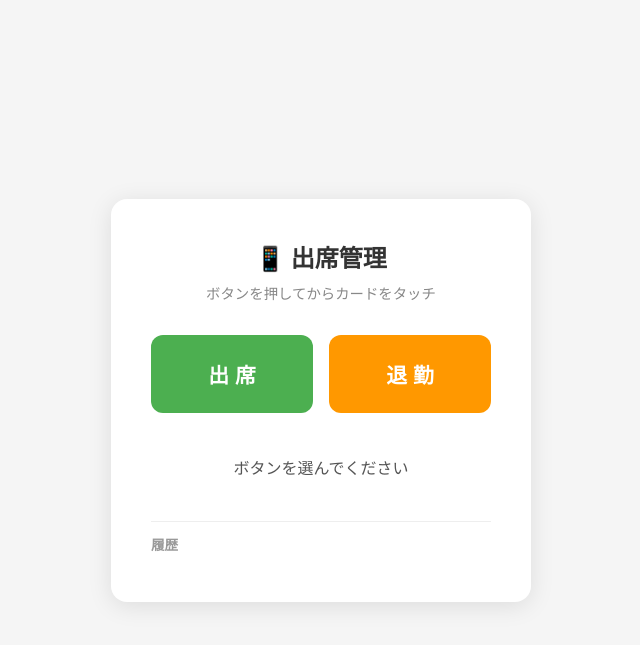
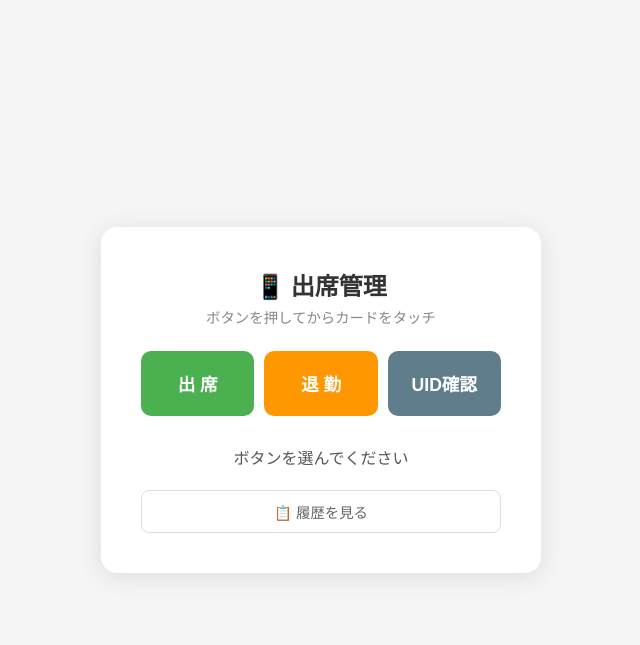
Before and after one commit to nana743533/PaSoRi-to-spreadsheet, a Flask app: page / in a window 1280 px wide. Shown: the top 645 px of the page, without its empty margins (319-959 px from the left). Run offline with Flask 3, Linux system fonts and the light colour scheme.

Commit message:
feat: 4機能追加（キャンセル、履歴ページ、カード登録、UID確認）
- 機能1: 待機中にキャンセルボタンで中断可能
- 機能2: /history で打刻履歴を表示
- 機能3: 未登録カードをモーダルで名簿登録
- 機能4: UID確認モード（出席/退勤しない）
- バックエンド: threading.Event でキャンセル対応

```diff
--- a/app.py
+++ b/app.py
@@ -1,12 +1,11 @@
 #!/usr/bin/env python3
 """
 出席管理システム Web アプリ
-ボタンを押してから PaSoRi に NTAG215 カードをタッチすると
-Google スプレッドシートに打刻します。
 """
 import os
 import sys
 import time
+import threading
 from datetime import datetime
 from binascii import hexlify
 
@@ -25,9 +24,9 @@ def _load_dotenv(path=None):
             for line in f:
                 line = line.strip()
                 if line and not line.startswith("#") and "=" in line:
-                    key, _, value = line.partition("=")
-                    if key.strip() not in os.environ:
-                        os.environ[key.strip()] = value.strip()
+                    k, _, v = line.partition("=")
+                    if k.strip() not in os.environ:
+                        os.environ[k.strip()] = v.strip()
 
 _load_dotenv()
 
@@ -35,7 +34,7 @@ _load_dotenv()
 SPREADSHEET_KEY = os.environ.get("SPREADSHEET_KEY", "your-spreadsheet-key")
 CREDENTIALS_FILE = os.environ.get("CREDENTIALS_FILE", "credentials/your-credentials-file.json")
 READER_NAME = "PaSoRi"
-CARD_TIMEOUT = 30  # カード待ちタイムアウト（秒）
+CARD_TIMEOUT = 30
 # ────────────────────────────────────────────────────────
 
 SCOPE = [
@@ -44,6 +43,7 @@ SCOPE = [
 ]
 
 app = Flask(__name__)
+cancel_event = threading.Event()
 
 
 def find_pasori():
@@ -54,9 +54,12 @@ def find_pasori():
 
 
 def read_card_uid(reader, timeout=CARD_TIMEOUT):
-    """カードを待って UID を返す"""
+    """カードを待って UID を返す。キャンセル可能。"""
     deadline = time.time() + timeout
     while time.time() < deadline:
+        if cancel_event.is_set():
+            cancel_event.clear()
+            return None
         try:
             conn = reader.createConnection()
             conn.connect()
@@ -83,6 +86,13 @@ def find_member(client, card_id):
     return None
 
 
+def load_all_members(client):
+    ws = client.open_by_key(SPREADSHEET_KEY).worksheet("名簿")
+    records = ws.get_all_records()
+    return {str(r.get("カードID", "")).strip(): r
+            for r in records if r.get("カードID", "")}
+
+
 def record(client, member, record_type):
     """record_type: 'start' or 'end'"""
     ws = client.open_by_key(SPREADSHEET_KEY).worksheet("出席")
@@ -90,65 +100,137 @@ def record(client, member, record_type):
     name = member.get("氏名", "")
     date_str = now.strftime("%Y/%m/%d")
     time_str = now.strftime("%H:%M")
-
     ws.append_row([date_str, name,
                    time_str if record_type == "start" else "",
                    time_str if record_type == "end" else ""])
 
 
-# ── ルート ─────────────────────────────────────────────
+def register_card_to_sheet(client, card_id, name):
+    """カードUID を名簿に登録"""
+    ws = client.open_by_key(SPREADSHEET_KEY).worksheet("名簿")
+    records = ws.get_all_records()
+
+    # 既存の氏名を検索
+    for i, r in enumerate(records):
+        if r.get("氏名", "") == name:
+            ws.update_cell(i + 2, 10, card_id)  # J列: カードID
+            return True
+
+    # 新規追加
+    ws.update_cell(len(records) + 2, 2, name)
+    ws.update_cell(len(records) + 2, 10, card_id)
+    return True
+
+
+def get_history(client, limit=50):
+    """出席シートの履歴を取得"""
+    ws = client.open_by_key(SPREADSHEET_KEY).worksheet("出席")
+    records = ws.get_all_records()
+    records.reverse()  # 新しい順
+    return records[:limit]
+
+
+# ── API ────────────────────────────────────────────────
+
+@app.route("/api/cancel", methods=["POST"])
+def api_cancel():
+    cancel_event.set()
+    return jsonify({"ok": True})
+
+
+@app.route("/api/read", methods=["POST"])
+def api_read():
+    data = request.get_json()
+    record_type = data.get("type")  # "start" | "end" | "check"
+
+    if record_type not in ("start", "end", "check"):
+        return jsonify({"ok": False, "error": "type が不正です"}), 400
+
+    reader = find_pasori()
+    if not reader:
+        return jsonify({"ok": False, "error": "PaSoRi が見つかりません"}), 500
+
+    cancel_event.clear()
+    uid = read_card_uid(reader, timeout=CARD_TIMEOUT)
+
+    if uid is None:
+        return jsonify({"ok": False, "cancelled": cancel_event.is_set(),
+                        "error": "キャンセルされました" if cancel_event.is_set()
+                        else f"タイムアウト（{CARD_TIMEOUT}秒）"}), 408
+
+    # UID 確認モード
+    if record_type == "check":
+        try:
+            client = get_sheets_client()
+            member = find_member(client, uid)
+        except Exception as e:
+            return jsonify({"ok": False, "error": f"スプレッドシートエラー: {e}"}), 500
+
+        if member:
+            return jsonify({"ok": True, "uid": uid, "name": member.get("氏名", ""),
+                            "registered": True})
+        else:
+            return jsonify({"ok": True, "uid": uid, "registered": False})
+
+    # 出席/退勤モード
+    try:
+        client = get_sheets_client()
+        member = find_member(client, uid)
+    except Exception as e:
+        return jsonify({"ok": False, "error": f"スプレッドシートエラー: {e}"}), 500
+
+    if not member:
+        return jsonify({"ok": False, "uid": uid, "unregistered": True,
+                        "error": "未登録のカードです"}), 404
+
+    try:
+        record(client, member, record_type)
+    except Exception as e:
+        return jsonify({"ok": False, "error": f"打刻エラー: {e}"}), 500
+
+    label = {"start": "出席", "end": "退勤"}[record_type]
+    now = datetime.now().strftime("%H:%M")
+    return jsonify({"ok": True, "uid": uid, "name": member.get("氏名", ""),
+                    "type": label, "time": now})
+
+
+@app.route("/api/register", methods=["POST"])
+def api_register():
+    data = request.get_json()
+    uid = data.get("uid")
+    name = data.get("name", "").strip()
+
+    if not uid or not name:
+        return jsonify({"ok": False, "error": "UID と氏名が必要です"}), 400
+
+    try:
+        client = get_sheets_client()
+        register_card_to_sheet(client, uid, name)
+        return jsonify({"ok": True, "name": name, "uid": uid})
+    except Exception as e:
+        return jsonify({"ok": False, "error": f"登録エラー: {e}"}), 500
+
+
+@app.route("/api/history")
+def api_history():
+    try:
+        client = get_sheets_client()
+        records = get_history(client)
+        return jsonify({"ok": True, "records": records})
+    except Exception as e:
+        return jsonify({"ok": False, "error": f"取得エラー: {e}"}), 500
+
+
+# ── ページ ─────────────────────────────────────────────
 
 @app.route("/")
 def index():
     return render_template("index.html")
 
 
-@app.route("/api/read", methods=["POST"])
-def api_read():
-    data = request.get_json()
-    record_type = data.get("type")  # "start" or "end"
-
-    if record_type not in ("start", "end"):
-        return jsonify({"ok": False, "error": "type は start または end を指定してください"}), 400
-
-    reader = find_pasori()
-    if not reader:
-        return jsonify({"ok": False, "error": "PaSoRi が見つかりません"}), 500
-
-    # カードを待つ
-    uid = read_card_uid(reader, timeout=CARD_TIMEOUT)
-    if not uid:
-        return jsonify({"ok": False, "error": f"タイムアウト（{CARD_TIMEOUT}秒以内にカードがタッチされませんでした）"}), 408
-
-    # 名簿検索
-    try:
-        client = get_sheets_client()
-        member = find_member(client, uid)
-    except Exception as e:
-        return jsonify({"ok": False, "error": f"スプレッドシート接続エラー: {e}"}), 500
-
-    if not member:
-        return jsonify({
-            "ok": False,
-            "uid": uid,
-            "error": f"未登録のカードです（UID: {uid}）。名簿に登録してください。"
-        }), 404
-
-    # 打刻
-    try:
-        record(client, member, record_type)
-    except Exception as e:
-        return jsonify({"ok": False, "error": f"打刻エラー: {e}"}), 500
-
-    label = "出席" if record_type == "start" else "退勤"
-    now = datetime.now().strftime("%H:%M")
-    return jsonify({
-        "ok": True,
-        "uid": uid,
-        "name": member.get("氏名", ""),
-        "type": label,
-        "time": now,
-    })
+@app.route("/history")
+def history_page():
+    return render_template("history.html")
 
 
 if __name__ == "__main__":
--- a/templates/index.html
+++ b/templates/index.html
@@ -13,59 +13,84 @@
             min-height: 100vh;
         }
         .container {
-            background: white;
-            border-radius: 16px;
-            padding: 40px;
+            background: white; border-radius: 16px; padding: 40px;
             box-shadow: 0 4px 24px rgba(0,0,0,0.1);
-            text-align: center;
-            max-width: 420px;
-            width: 90%;
+            text-align: center; max-width: 440px; width: 90%;
         }
-        h1 { font-size: 1.5rem; margin-bottom: 8px; color: #333; }
-        .subtitle { color: #888; font-size: 0.9rem; margin-bottom: 32px; }
-        .buttons { display: flex; gap: 16px; justify-content: center; margin-bottom: 24px; }
-        button {
-            flex: 1;
-            padding: 24px 16px;
-            font-size: 1.3rem;
-            font-weight: bold;
-            border: none;
-            border-radius: 12px;
-            cursor: pointer;
-            color: white;
+        h1 { font-size: 1.5rem; margin-bottom: 4px; color: #333; }
+        .subtitle { color: #888; font-size: 0.9rem; margin-bottom: 24px; }
+        .mode-buttons { display: flex; gap: 10px; justify-content: center; margin-bottom: 16px; }
+        .mode-buttons button {
+            flex: 1; padding: 20px 8px; font-size: 1.1rem; font-weight: bold;
+            border: none; border-radius: 10px; cursor: pointer; color: white;
             transition: transform 0.1s, opacity 0.2s;
         }
-        button:active { transform: scale(0.96); }
-        button:disabled { opacity: 0.4; cursor: not-allowed; transform: none; }
+        .mode-buttons button:active { transform: scale(0.96); }
+        .mode-buttons button:disabled { opacity: 0.3; cursor: not-allowed; transform: none; }
         .btn-start { background: #4CAF50; }
-        .btn-start:hover:not(:disabled) { background: #43A047; }
         .btn-end { background: #FF9800; }
-        .btn-end:hover:not(:disabled) { background: #F57C00; }
+        .btn-check { background: #607D8B; }
+
+        .btn-cancel {
+            display: none;
+            width: 100%; padding: 12px; font-size: 1rem;
+            border: 2px solid #F44336; color: #F44336;
+            background: white; border-radius: 8px;
+            cursor: pointer; margin-bottom: 16px;
+            transition: background 0.2s;
+        }
+        .btn-cancel:hover { background: #FFF5F5; }
+        .btn-cancel.visible { display: block; }
+
         .status {
-            min-height: 60px;
-            display: flex; align-items: center; justify-content: center;
-            font-size: 1rem; color: #555;
+            min-height: 50px; display: flex; align-items: center;
+            justify-content: center; font-size: 1rem; color: #555;
+            margin-bottom: 8px;
         }
         .status.waiting { color: #2196F3; }
         .status.success { color: #4CAF50; }
         .status.error { color: #F44336; }
+
         .result {
-            margin-top: 12px; padding: 12px;
-            background: #f9f9f9; border-radius: 8px;
-            font-size: 0.95rem; color: #333;
-            display: none;
+            padding: 12px; background: #f9f9f9; border-radius: 8px;
+            font-size: 0.95rem; color: #333; display: none; margin-bottom: 16px;
         }
         .result.show { display: block; }
-        .result .name { font-size: 1.2rem; font-weight: bold; }
-        .result .time { color: #888; font-size: 0.85rem; }
-        .history {
-            margin-top: 24px; text-align: left;
-            max-height: 160px; overflow-y: auto;
-            border-top: 1px solid #eee; padding-top: 12px;
+        .result .name { font-size: 1.3rem; font-weight: bold; }
+        .result .detail { color: #888; font-size: 0.85rem; }
+
+        .btn-history {
+            width: 100%; padding: 10px; font-size: 0.9rem;
+            border: 1px solid #ddd; background: white; border-radius: 8px;
+            cursor: pointer; color: #666;
         }
-        .history h3 { font-size: 0.85rem; color: #999; margin-bottom: 8px; }
-        .history-item { font-size: 0.85rem; padding: 4px 0; color: #666; }
-        .history-item span { color: #333; font-weight: 500; }
+
+        /* 登録モーダル */
+        .modal {
+            display: none; position: fixed; top: 0; left: 0;
+            width: 100%; height: 100%; background: rgba(0,0,0,0.4);
+            justify-content: center; align-items: center; z-index: 100;
+        }
+        .modal.show { display: flex; }
+        .modal-content {
+            background: white; border-radius: 12px; padding: 28px;
+            text-align: center; max-width: 360px; width: 90%;
+            box-shadow: 0 8px 32px rgba(0,0,0,0.2);
+        }
+        .modal-content h2 { font-size: 1.2rem; margin-bottom: 8px; }
+        .modal-content .uid { font-size: 0.85rem; color: #888; margin-bottom: 16px; word-break: break-all; }
+        .modal-content input {
+            width: 100%; padding: 10px; font-size: 1rem;
+            border: 1px solid #ddd; border-radius: 8px;
+            text-align: center; margin-bottom: 16px;
+        }
+        .modal-buttons { display: flex; gap: 10px; }
+        .modal-buttons button {
+            flex: 1; padding: 10px; font-size: 0.95rem;
+            border: none; border-radius: 8px; cursor: pointer;
+        }
+        .modal-buttons .btn-register { background: #4CAF50; color: white; }
+        .modal-buttons .btn-close { background: #eee; color: #666; }
     </style>
 </head>
 <body>
@@ -73,42 +98,56 @@
         <h1>📱 出席管理</h1>
         <p class="subtitle">ボタンを押してからカードをタッチ</p>
 
-        <div class="buttons">
-            <button class="btn-start" onclick="readCard('start')">出 席</button>
-            <button class="btn-end" onclick="readCard('end')">退 勤</button>
+        <button class="btn-cancel" id="cancelBtn" onclick="doCancel()">✕ キャンセル</button>
+
+        <div class="mode-buttons">
+            <button class="btn-start" id="btnStart" onclick="doRead('start')">出 席</button>
+            <button class="btn-end" id="btnEnd" onclick="doRead('end')">退 勤</button>
+            <button class="btn-check" id="btnCheck" onclick="doRead('check')">UID確認</button>
         </div>
 
         <div class="status" id="status">ボタンを選んでください</div>
 
         <div class="result" id="result">
             <div class="name" id="result-name"></div>
-            <div class="time" id="result-time"></div>
+            <div class="detail" id="result-detail"></div>
         </div>
 
-        <div class="history" id="history">
-            <h3>履歴</h3>
+        <button class="btn-history" onclick="location.href='/history'">📋 履歴を見る</button>
+    </div>
+
+    <!-- 登録モーダル -->
+    <div class="modal" id="registerModal">
+        <div class="modal-content">
+            <h2>🆕 カード登録</h2>
+            <p class="uid" id="modal-uid"></p>
+            <input type="text" id="modal-name" placeholder="氏名を入力" autocomplete="off">
+            <div class="modal-buttons">
+                <button class="btn-close" onclick="closeModal()">閉じる</button>
+                <button class="btn-register" onclick="doRegister()">登録する</button>
+            </div>
         </div>
     </div>
 
     <script>
         const statusEl = document.getElementById('status');
         const resultEl = document.getElementById('result');
-        const historyEl = document.getElementById('history');
-        const buttons = document.querySelectorAll('button');
+        const cancelBtn = document.getElementById('cancelBtn');
+        const modal = document.getElementById('registerModal');
+        const buttons = [document.getElementById('btnStart'),
+                         document.getElementById('btnEnd'),
+                         document.getElementById('btnCheck')];
+        let pendingUid = null;
 
-        function addHistory(name, type, time) {
-            const div = document.createElement('div');
-            div.className = 'history-item';
-            const icon = type === '出席' ? '✅' : '🏠';
-            div.innerHTML = `${icon} <span>${name}</span> ${type} ${time}`;
-            historyEl.insertBefore(div, historyEl.children[1] || historyEl.firstChild);
+        function setUI(active) {
+            buttons.forEach(b => b.disabled = active);
+            cancelBtn.classList.toggle('visible', active);
         }
 
-        async function readCard(type) {
-            const typeLabel = type === 'start' ? '出席' : '退勤';
-
-            buttons.forEach(b => b.disabled = true);
-            statusEl.textContent = `⏳ ${typeLabel}モード：カードをタッチしてください...`;
+        async function doRead(type) {
+            const labels = { start: '出席', end: '退勤', check: 'UID確認' };
+            setUI(true);
+            statusEl.textContent = `⏳ ${labels[type]}モード：カードをタッチ...`;
             statusEl.className = 'status waiting';
             resultEl.classList.remove('show');
 
@@ -116,27 +155,91 @@
                 const res = await fetch('/api/read', {
                     method: 'POST',
                     headers: { 'Content-Type': 'application/json' },
-                    body: JSON.stringify({ type: type })
+                    body: JSON.stringify({ type })
                 });
                 const data = await res.json();
 
                 if (data.ok) {
-                    statusEl.textContent = '✅ 打刻完了！';
-                    statusEl.className = 'status success';
-                    resultEl.classList.add('show');
-                    document.getElementById('result-name').textContent = data.name + ' さん';
-                    document.getElementById('result-time').textContent = `${data.type} ${data.time}`;
-                    addHistory(data.name, data.type, data.time);
+                    if (type === 'check') {
+                        if (data.registered) {
+                            statusEl.textContent = `✅ 登録済み: ${data.name} さん`;
+                            statusEl.className = 'status success';
+                        } else {
+                            statusEl.textContent = `ℹ 未登録のカードです`;
+                            statusEl.className = 'status waiting';
+                            pendingUid = data.uid;
+                            document.getElementById('modal-uid').textContent =
+                                `UID: ${data.uid}`;
+                            document.getElementById('modal-name').value = '';
+                            modal.classList.add('show');
+                        }
+                    } else {
+                        statusEl.textContent = '✅ 打刻完了！';
+                        statusEl.className = 'status success';
+                        resultEl.classList.add('show');
+                        document.getElementById('result-name').textContent =
+                            data.name + ' さん';
+                        document.getElementById('result-detail').textContent =
+                            `${data.type} ${data.time}`;
+                    }
                 } else {
-                    statusEl.textContent = '❌ ' + data.error;
-                    statusEl.className = 'status error';
+                    if (data.unregistered) {
+                        statusEl.textContent = '⚠ 未登録のカードです';
+                        statusEl.className = 'status error';
+                        pendingUid = data.uid;
+                        document.getElementById('modal-uid').textContent =
+                            `UID: ${data.uid}`;
+                        document.getElementById('modal-name').value = '';
+                        modal.classList.add('show');
+                    } else if (data.cancelled) {
+                        statusEl.textContent = '🚫 キャンセルしました';
+                        statusEl.className = 'status waiting';
+                    } else {
+                        statusEl.textContent = '❌ ' + data.error;
+                        statusEl.className = 'status error';
+                    }
                 }
             } catch (e) {
-                statusEl.textContent = '❌ 通信エラー: ' + e.message;
+                statusEl.textContent = '❌ 通信エラー';
                 statusEl.className = 'status error';
             }
 
-            buttons.forEach(b => b.disabled = false);
+            setUI(false);
+        }
+
+        async function doCancel() {
+            try {
+                await fetch('/api/cancel', { method: 'POST' });
+                statusEl.textContent = '🚫 キャンセル中...';
+            } catch (e) {}
+        }
+
+        function closeModal() {
+            modal.classList.remove('show');
+            pendingUid = null;
+        }
+
+        async function doRegister() {
+            const name = document.getElementById('modal-name').value.trim();
+            if (!name) { alert('氏名を入力してください'); return; }
+
+            try {
+                const res = await fetch('/api/register', {
+                    method: 'POST',
+                    headers: { 'Content-Type': 'application/json' },
+                    body: JSON.stringify({ uid: pendingUid, name })
+                });
+                const data = await res.json();
+                if (data.ok) {
+                    statusEl.textContent = `✅ ${data.name} さんを登録しました`;
+                    statusEl.className = 'status success';
+                    closeModal();
+                } else {
+                    alert('登録失敗: ' + data.error);
+                }
+            } catch (e) {
+                alert('通信エラー');
+            }
         }
     </script>
 </body>
```
Also changed, not shown: templates/history.html (added, +94 -0 lines).
